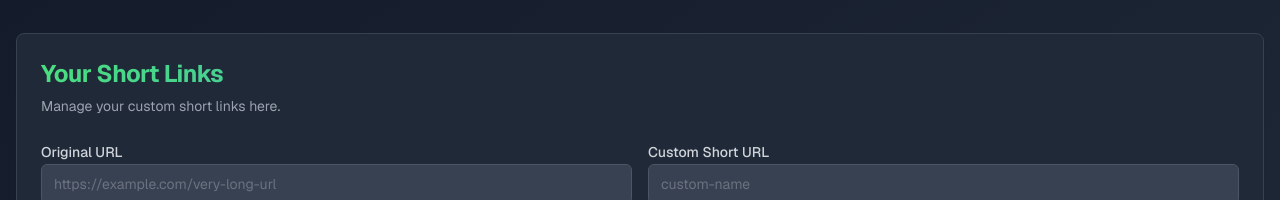
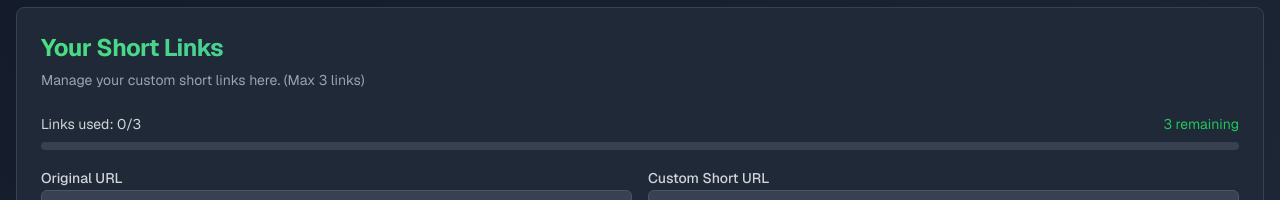
Before and after one commit to dimitarNzhelev/url-shortener, a Next.js app: page /profile in a window 1280 px wide. Shown: the part 337-537 px from the top of the page. Built offline with nearby package versions, Linux system fonts and the light colour scheme; no server answers; the database is empty; sample sign-in values are in the browser's storage.

Commit message:
added validation for exceeding the max numb of urls per user

```diff
--- a/src/components/app-profile-page.tsx
+++ b/src/components/app-profile-page.tsx
@@ -1,6 +1,6 @@
 "use client";
 
-import { useState, useEffect, useDebugValue } from "react";
+import { useState, useEffect } from "react";
 import { motion } from "framer-motion";
 import { User, LogOut, Link as LinkIcon, Plus, Trash2 } from "lucide-react";
 import { Button } from "~/components/ui/button";
@@ -29,6 +29,8 @@ type ShortLink = {
   slug: string;
 };
 
+const MAX_LINKS = 3;
+
 export default function ProfilePageComp() {
   const session = useSession();
   const router = useRouter();
@@ -45,10 +47,6 @@ export default function ProfilePageComp() {
       getUrlsByUserId(session.data.user.id).then(setShortLinks);
     }
   }, [session, router]);
-
-  useEffect(() => {
-    console.log("shortlinks", shortLinks);
-  }, [shortLinks]);
 
   const addShortLink = async () => {
     if (newOriginalUrl && newShortUrl && session.data && session.data.user.id) {
@@ -70,8 +68,11 @@ export default function ProfilePageComp() {
         setNewShortUrl("");
         setError(null);
       } catch (err) {
-        //FIXME: Handle error
-        setError(err.message);
+        if (err instanceof Error) {
+          setError(err.message);
+        } else {
+          setError("An unknown error occurred");
+        }
       }
     }
   };
@@ -81,13 +82,7 @@ export default function ProfilePageComp() {
     setShortLinks(shortLinks.filter((link) => link.id !== id));
   };
 
-  if (session.status === "unauthenticated") {
-    return (
-      <main className="container m-auto flex justify-center px-4 py-8 text-center align-middle">
-        <p className="text-xl font-semibold">Redirecting...</p>
-      </main>
-    );
-  }
+  const progressPercentage = (shortLinks.length / MAX_LINKS) * 100;
 
   return (
     <main className="container m-auto px-4 py-8">
@@ -140,10 +135,34 @@ export default function ProfilePageComp() {
               Your Short Links
             </CardTitle>
             <CardDescription className="text-gray-400">
-              Manage your custom short links here.
+              Manage your custom short links here. (Max {MAX_LINKS} links)
             </CardDescription>
           </CardHeader>
           <CardContent className="space-y-4 text-gray-300">
+            <div className="space-y-2">
+              <div className="flex justify-between text-sm">
+                <span>
+                  Links used: {shortLinks.length}/{MAX_LINKS}
+                </span>
+                <span
+                  className={
+                    progressPercentage === 100
+                      ? "text-red-500"
+                      : "text-green-500"
+                  }
+                >
+                  {progressPercentage === 100
+                    ? "Limit reached"
+                    : `${MAX_LINKS - shortLinks.length} remaining`}
+                </span>
+              </div>
+              <div className="h-2 w-full overflow-hidden rounded-full bg-gray-700">
+                <div
+                  className="h-full bg-gradient-to-r from-green-400 to-blue-500 transition-all duration-300 ease-in-out"
+                  style={{ width: `${progressPercentage}%` }}
+                />
+              </div>
+            </div>
             {error && <p className="text-red-500">{error}</p>}
             <div className="grid grid-cols-1 gap-4 md:grid-cols-2">
               <div>
@@ -169,7 +188,8 @@ export default function ProfilePageComp() {
             </div>
             <Button
               onClick={addShortLink}
-              className="w-full bg-gradient-to-r from-green-400 to-blue-500 text-black hover:from-green-500 hover:to-blue-600"
+              className="w-full bg-gradient-to-r from-green-400 to-blue-500 text-black hover:from-green-500 hover:to-blue-600 disabled:cursor-not-allowed disabled:opacity-50"
+              disabled={shortLinks.length >= MAX_LINKS}
             >
               <Plus className="mr-2 h-4 w-4" /> Add Short Link
             </Button>
@@ -186,9 +206,7 @@ export default function ProfilePageComp() {
                     <span className="text-sm text-white">{link.slug}</span>
                   </div>
                   <div className="flex items-center space-x-2">
-                    <span className="text-xs text-gray-400">
-                      {link.targetUrl}
-                    </span>
+                    <span className="text-xs text-white">{link.targetUrl}</span>
                     <Button
                       variant="ghost"
                       size="sm"
--- a/src/lib/urlService.ts
+++ b/src/lib/urlService.ts
@@ -2,6 +2,8 @@
 import { db } from "~/server/db";
 import { urls } from "~/server/db/schema";
 import { eq } from "drizzle-orm";
+
+const MAX_LINKS = 3;
 
 export async function getUrlBySlug(slug: string): Promise<string | null> {
   const [urlEntry] = await db
@@ -28,6 +30,13 @@ export async function createShortLink(
   targetUrl: string,
   slug: string,
 ): Promise<void> {
+  const userUrls = await getUrlsByUserId(userId);
+  if (userUrls.length >= MAX_LINKS) {
+    throw new Error(
+      `You've reached the maximum limit of ${MAX_LINKS} short links.`,
+    );
+  }
+
   const existingUrl = await getUrlBySlug(slug);
   if (existingUrl) {
     throw new Error("Slug already exists");
```
Also changed, not shown: 2 other files (tests, documents, lock files or other folders).
